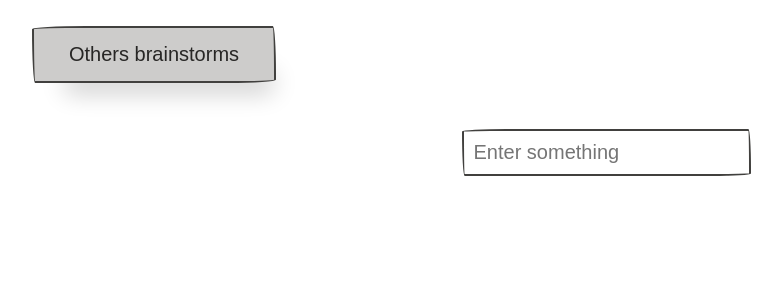
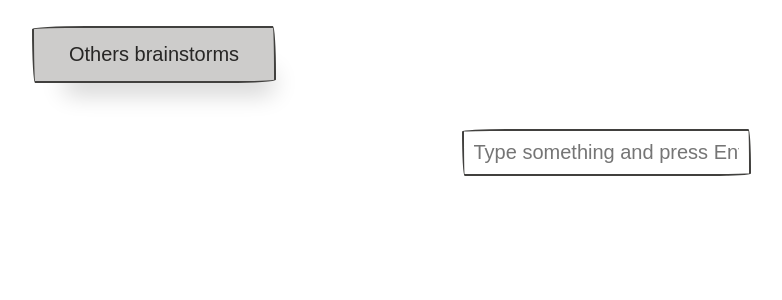
Before and after one commit to SebastianRValdivia/quick-ideas, a React (Vite) app: page / in a window 1280 px wide. Both pictures are taken after a click on the button "+ New idea". Shown: the top 300 px of the page, without its empty margins (34-816 px from the left). Built offline with nearby package versions, Linux system fonts and the light colour scheme; a web font is replaced by a local one.

Commit message:
show new idea btn after enter pressed

```diff
--- a/src/App.jsx
+++ b/src/App.jsx
@@ -1,11 +1,15 @@
-import { useState } from 'react'
-import './App.css'
-import NewIdeaButton from './components/NewIdeaButton'
+import { useState } from 'react';
+import './App.css';
+import NewIdeaButton from './components/NewIdeaButton' ;
+import NewIdeaInput from './components/NewIdeaInput';
 
 function App() {
   const [showInput, setShowInput] = useState(false);
 
   const handleNewIdeaButtonClick = () => {
+    setShowInput(!showInput)
+  };
+  const handleNewIdea = (text) => {
     setShowInput(!showInput)
   };
 
@@ -22,7 +26,7 @@ function App() {
       </nav>
       {showInput ? (
         <div className="row flex-center">
-          <input type="text" placeholder="Enter something" />
+          <NewIdeaInput onPressEnter={handleNewIdea}/>
         </div>
       ) : (
         <div className="row flex-center">
--- /dev/null
+++ b/src/components/NewIdeaInput.jsx
@@ -0,0 +1,29 @@
+import { useState } from 'react';
+
+const NewIdeaInput = ({ onPressEnter }) => {
+  const [inputText, setInputText] = useState('');
+
+  const handleKeyPress = (e) => {
+    if (e.key === 'Enter' && inputText.trim() !== '') {
+      onPressEnter(inputText);
+    }
+  };
+
+  const handleChange = (e) => {
+    setInputText(e.target.value);
+  };
+
+  return (
+    <div>
+      <input
+        type="text"
+        placeholder="Type something and press Enter"
+        value={inputText}
+        onChange={handleChange}
+        onKeyPress={handleKeyPress}
+      />
+    </div>
+  );
+};
+
+export default NewIdeaInput;
```
